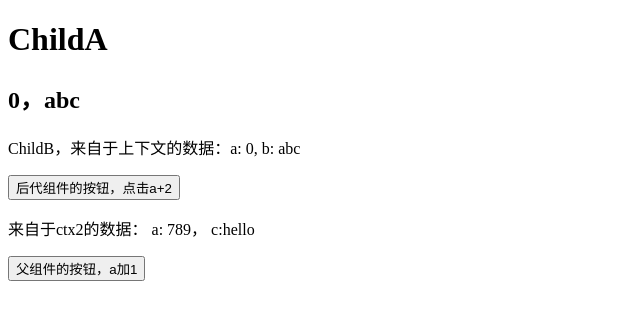
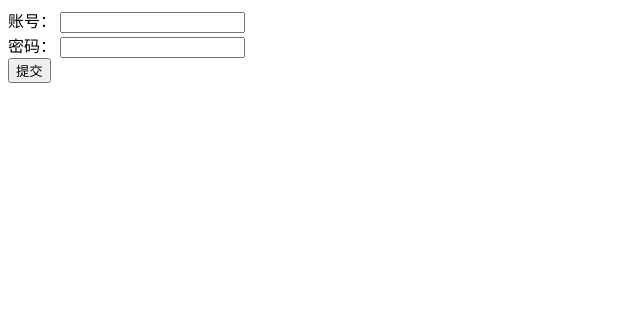
Before and after one commit to 1162941377/React, a React (Create React App) app in the folder react-learn/: page / in a window 1280 px wide. Shown: the top 320 px of the page, without its empty margins (0-640 px from the left). Built offline with nearby package versions, Linux system fonts and the light colour scheme.

Commit message:
demo表单组件组合

```diff
--- a/react-learn/src/App.js
+++ b/react-learn/src/App.js
@@ -1,13 +1,11 @@
 import React, { Component } from "react";
-// import OldContext from "./OldContext";
-import NewContext from "./NewContext";
+import Test from "./components/Form/Test";
 
 export default class App extends Component {
   render() {
     return (
       <>
-        {/* <OldContext /> */}
-        <NewContext />
+        <Test />
       </>
     );
   }
--- a/react-learn/src/NewContext.js
+++ /dev/null
@@ -1,95 +0,0 @@
-import React, { Component } from "react";
-
-const ctx1 = React.createContext();
-const ctx2 = React.createContext();
-
-function ChildA() {
-  return (
-    <ctx2.Provider
-      value={{
-        a: 789,
-        c: "hello",
-      }}
-    >
-      <div>
-        <h1>ChildA</h1>
-        <h2>
-          <ctx1.Consumer>
-            {(value) => (
-              <>
-                {value.a}，{value.b}
-              </>
-            )}
-          </ctx1.Consumer>
-        </h2>
-        <ChildB />
-      </div>
-    </ctx2.Provider>
-  );
-}
-
-class ChildB extends React.Component {
-  render() {
-    return (
-      <ctx1.Consumer>
-        {(value) => (
-          <>
-            <p>
-              ChildB，来自于上下文的数据：a: {value.a}, b: {value.b}
-            </p>
-            <p>
-              <button
-                onClick={() => {
-                  value.changeA(value.a + 2);
-                }}
-              >
-                后代组件的按钮，点击a+2
-              </button>
-            </p>
-            <p>
-              <ctx2.Consumer>
-                {(val) => (
-                  <>
-                    来自于ctx2的数据： a: {val.a}， c:{val.c}
-                  </>
-                )}
-              </ctx2.Consumer>
-            </p>
-          </>
-        )}
-      </ctx1.Consumer>
-    );
-  }
-}
-
-export default class NewContext extends Component {
-  state = {
-    a: 0,
-    b: "abc",
-    changeA: (newA) => {
-      this.setState({
-        a: newA,
-      });
-    },
-  };
-
-  render() {
-    return (
-      <ctx1.Provider value={this.state}>
-        <div>
-          <ChildA />
-
-          <button
-            onClick={() => {
-              this.setState({
-                a: this.state.a + 1,
-              });
-            }}
-          >
-            父组件的按钮，a加1
-          </button>
-        </div>
-      </ctx1.Provider>
-    );
-  }
-}
--- /dev/null
+++ b/react-learn/src/components/Form/FormButton.js
@@ -0,0 +1,20 @@
+import React from "react";
+import { Consumer } from "./formContext";
+
+export default function FormButton(props) {
+  return (
+    <Consumer>
+      {(val) => {
+        return (
+          <button
+            onClick={() => {
+              val.onSubmit();
+            }}
+          >
+            {props.children}
+          </button>
+        );
+      }}
+    </Consumer>
+  );
+}
--- /dev/null
+++ b/react-learn/src/components/Form/FormInput.js
@@ -0,0 +1,33 @@
+import React, { Component } from "react";
+import PropTypes from "prop-types";
+import { Consumer } from "./formContext";
+
+export default class FormInput extends Component {
+  static defaultProps = {
+    type: "text",
+  };
+
+  static propTypes = {
+    types: PropTypes.string,
+    name: PropTypes.string.isRequired,
+  };
+
+  render() {
+    return (
+      <Consumer>
+        {(val) => {
+          return (
+            <input
+              type={this.props.type}
+              value={val.formDatas[this.props.name] || ""}
+              onChange={(e) => {
+                // console.log(e.target.value)
+                val.onChangeData(this.props.name, e.target.value);
+              }}
+            />
+          );
+        }}
+      </Consumer>
+    );
+  }
+}
--- /dev/null
+++ b/react-learn/src/components/Form/Test.js
@@ -0,0 +1,22 @@
+import React from "react";
+import Form from "./index";
+
+export default function Test() {
+  return (
+    <Form
+      onSubmit={(datas) => {
+        console.log(datas); //获取表单中的所有数据（对象）
+      }}
+    >
+      <div>
+        账号： <Form.Input name="loginId" type="text" />
+      </div>
+      <div>
+        密码： <Form.Input name="loginPwd" type="password" />
+      </div>
+      <div>
+        <Form.Button>提交</Form.Button>
+      </div>
+    </Form>
+  );
+}
--- /dev/null
+++ b/react-learn/src/components/Form/formContext.js
@@ -0,0 +1,6 @@
+import React from "react";
+
+// 创建上下文，作用于全局，并分别导出
+const ctx = React.createContext();
+
+export const { Provider, Consumer } = ctx;
--- /dev/null
+++ b/react-learn/src/components/Form/index.js
@@ -0,0 +1,35 @@
+import React, { Component } from "react";
+import PropTypes from "prop-types";
+import { Provider } from "./formContext";
+import FormInput from "./FormInput";
+import FormButton from "./FormButton";
+
+export default class Form extends Component {
+  static propTypes = {
+    onSumbit: PropTypes.func,
+  };
+
+  state = {
+    formDatas: {}, // 表单数据
+    onChangeData: (name, val) => {
+      // console.log([name], val);
+      this.setState({
+        formDatas: {
+          ...this.state.formDatas,
+          [name]: val,
+        },
+      });
+    },
+    onSubmit: () => {
+      this.props.onSubmit && this.props.onSubmit(this.state.formDatas);
+      // console.log(1);
+    },
+  };
+
+  render() {
+    return <Provider value={this.state}>{this.props.children}</Provider>;
+  }
+}
+
+Form.Input = FormInput;
+Form.Button = FormButton;
```
Also changed, not shown: react-learn/src/NewContext copy 2.js (deleted, +0 -52 lines), react-learn/src/NewContext copy.js (deleted, +0 -56 lines), react-learn/src/OldContext copy.js (deleted, +0 -83 lines), react-learn/src/OldContext.js (deleted, +0 -101 lines).
